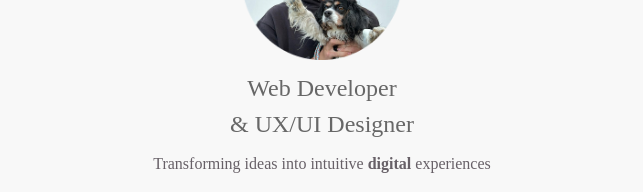
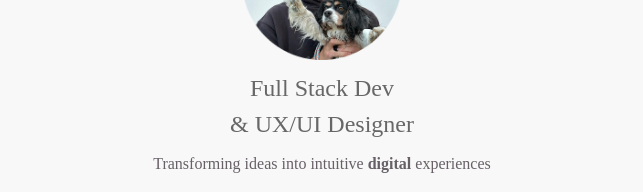
Before and after one commit to AndreRodrigues884/Portfolio, a Vue app: page / in a window 1280 px wide. Shown: the part 308-500 px from the top of the page, without its empty margins (318-961 px from the left). Built offline with nearby package versions, Linux system fonts and the light colour scheme.

Commit message:
change title

```diff
--- a/src/views/Home.vue
+++ b/src/views/Home.vue
@@ -6,7 +6,7 @@
         <div class="flex flex-col items-center gap-2.5">
           <img src="../assets/img/foto.png" alt="Exemplo" class="w-40 h-auto rounded-lg" />
           <div class="text-center text-[24px] font-medium text-[#676767]">
-            Web Developer<br>
+            Full Stack Dev<br>
             & UX/UI Designer
           </div>
           <div class="text-center text-[16px] font-medium text-[#676067]">
```
